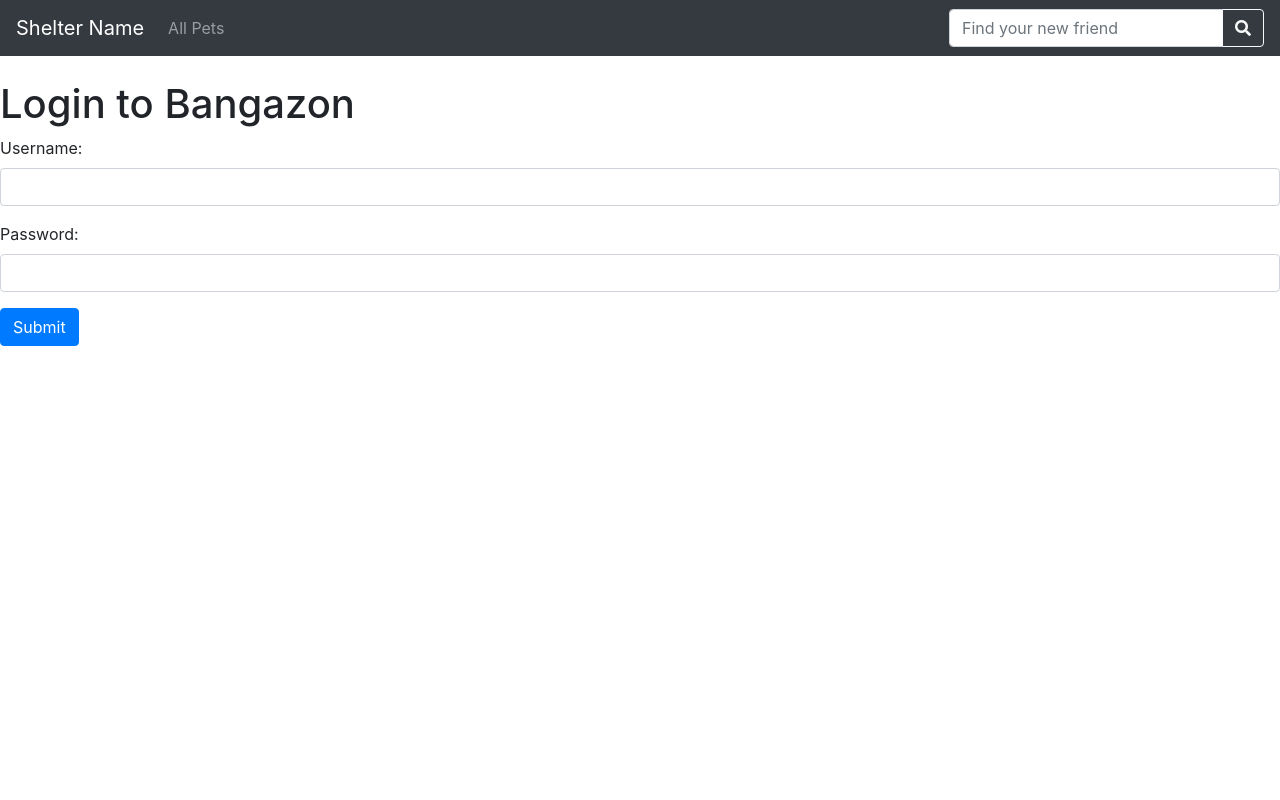
After one commit to rbmccr/NSS-Back-End-Capstone-Critter, a Django app: page /login in a window 1280 px wide. The commit adds this page. Run offline with Django 3.2, Linux system fonts and the light colour scheme; some libraries are stand-ins or nearby versions.

Commit message:
login and logout now functioning. superuser created

```diff
--- a/app/templates/app/index.html
+++ b/app/templates/app/index.html
@@ -56,7 +56,7 @@
       <h1>Project Title</h1>
       {% if user.is_authenticated %}
       <h1>Authenticated view: {{ user.username }}!</h1>
-      <a href="{% url 'website:logout' %}">Logout</a>
+      <a href="{% url 'app:logout' %}">Logout</a>
       {% else %}
       <h1>unauthenticated view</h1>
 
--- /dev/null
+++ b/app/templates/app/login.html
@@ -0,0 +1,29 @@
+{% extends 'app/index.html' %}
+
+{% block content %}
+
+  {% for message in messages %}
+  <div class="{{messages.tags}} alert alert-danger" role="alert">{{message}}</div>
+  {% endfor %}
+
+    <h1>Login to Bangazon</h1>
+
+    <form id="login_form" method="post" action="{% url 'app:login' %}">
+      {% csrf_token %}
+      <div class="form-group">
+        <label for="username">Username:</label>
+        <input class="form-control" type="text" id="username" name="username" value="" size="50" />
+      </div>
+      <div class="form-group">
+        <label for="password">Password:</label>
+        <input class="form-control" type="password" id="password" name="password" value="" size="50" />
+      </div>
+      <input type="hidden" value="{{next}}" name="next" />
+      <div>
+        <input class="btn btn-primary" type="Submit" value="Submit" />
+      </div>
+    </form>
+    {% if next != "/" %}
+      <a class ="btn btn-primary" href="/register?next={{next}}">Register</a>
+    {% endif %}
+{% endblock content %}
--- a/app/urls.py
+++ b/app/urls.py
@@ -8,6 +8,6 @@ urlpatterns = [
     # ex. /login
     path("login", views.login_user, name='login'),
     # ex. /logout
-    path("logout", views.user_logout, name='logout'),
+    path("logout", views.logout_user, name='logout'),
     # ex. /register
 ]
--- a/app/views/auth_views.py
+++ b/app/views/auth_views.py
@@ -80,11 +80,11 @@ def login_user(request):
             # Bad login details were provided. So we can't log the user in.
             messages.error(request, "Login failed. Your username or password is incorrect.")
 
-    return render(request, 'login.html', context)
+    return render(request, 'app/login.html', context)
 
 # Use the login_required() decorator to ensure only those logged in can access the view.
 @login_required
-def user_logout(request):
+def logout_user(request):
     # Since we know the user is logged in, we can now just log them out.
     logout(request)
 
```
